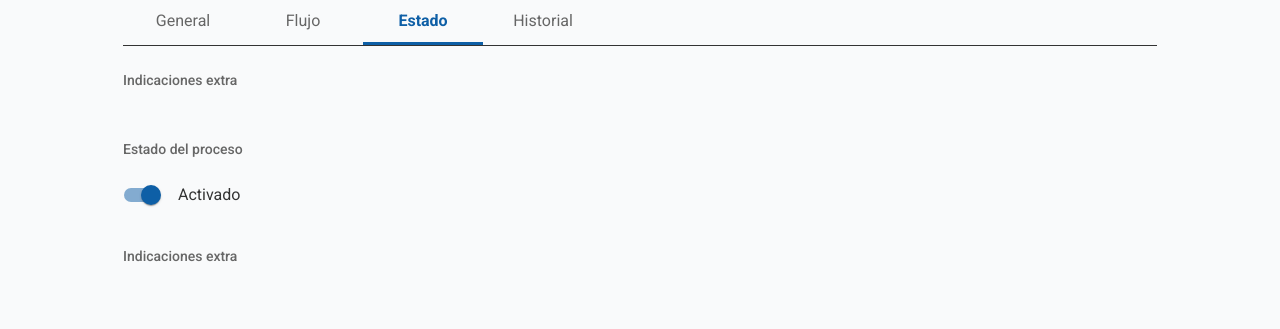
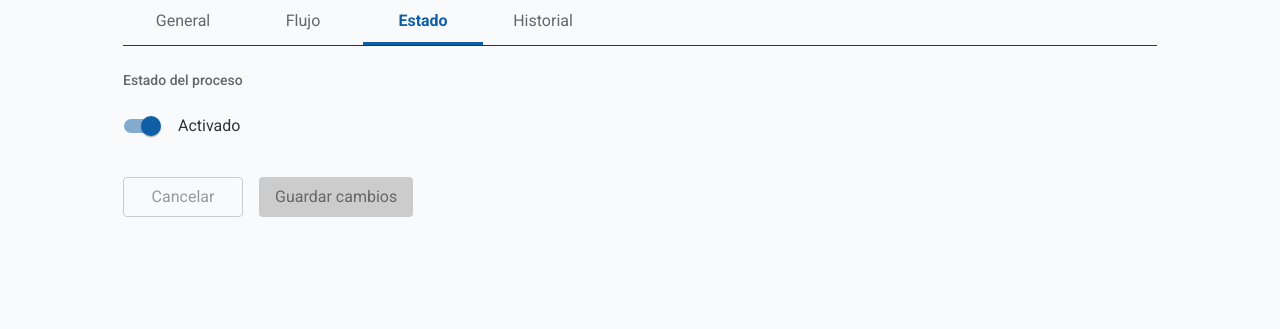
Before and after one commit to juncid/tramites-mvp-panama, a React (Vite) app in the folder frontend/: page /procesos/1/solicitud/1 in a window 1280 px wide. Both pictures are taken after a click on the tab "Estado". Shown: the part 398-727 px from the top of the page. Built offline with nearby package versions, Linux system fonts and the light colour scheme; no server answers.

Commit message:
refactor: eliminar secciones 'Indicaciones extra' de StatusView
- Remover ambas secciones de 'Indicaciones extra' vacías
- Mantener solo 'Estado del proceso' con switch
- Simplificar diseño de la vista de Estado
- Botones de acción sin cambios

```diff
--- a/frontend/src/components/PPSH/views/StatusView.tsx
+++ b/frontend/src/components/PPSH/views/StatusView.tsx
@@ -81,22 +81,6 @@ export const StatusView = ({ procesoId, solicitudId }: StatusViewProps) => {
 
   return (
     <Box sx={{ maxWidth: 800 }}>
-      {/* Indicaciones extra (primera sección) */}
-      <Box sx={{ mb: 4 }}>
-        <Typography
-          variant="subtitle2"
-          sx={{
-            fontSize: '14px',
-            color: '#666',
-            mb: 1,
-            fontWeight: 500,
-          }}
-        >
-          Indicaciones extra
-        </Typography>
-        <Box sx={{ height: 8 }} />
-      </Box>
-
       {/* Estado del proceso */}
       <Box sx={{ mb: 4 }}>
         <Typography
@@ -138,22 +122,6 @@ export const StatusView = ({ procesoId, solicitudId }: StatusViewProps) => {
             </Typography>
           }
         />
-      </Box>
-
-      {/* Indicaciones extra (segunda sección) */}
-      <Box sx={{ mb: 6 }}>
-        <Typography
-          variant="subtitle2"
-          sx={{
-            fontSize: '14px',
-            color: '#666',
-            mb: 1,
-            fontWeight: 500,
-          }}
-        >
-          Indicaciones extra
-        </Typography>
-        <Box sx={{ height: 8 }} />
       </Box>
 
       {/* Botones de acción */}
```
